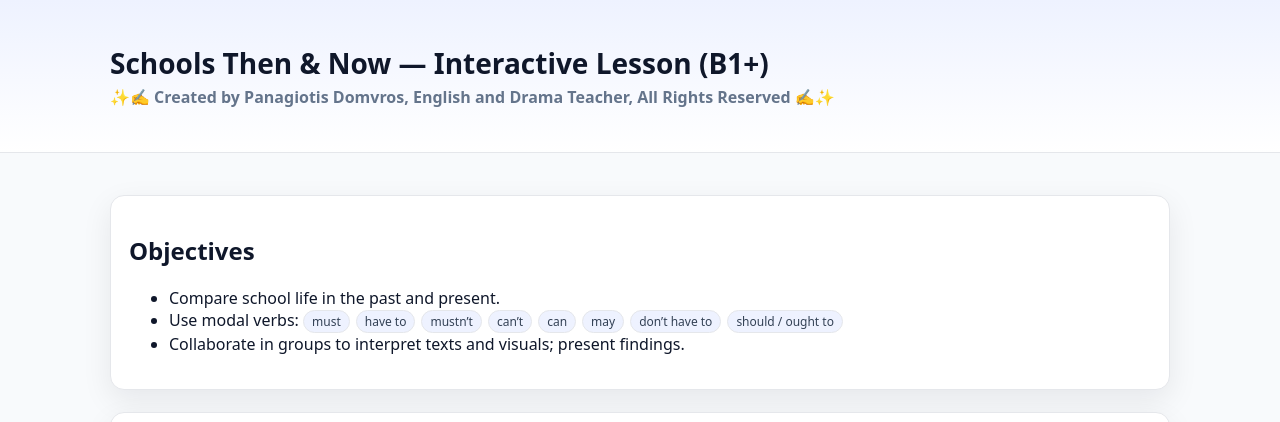
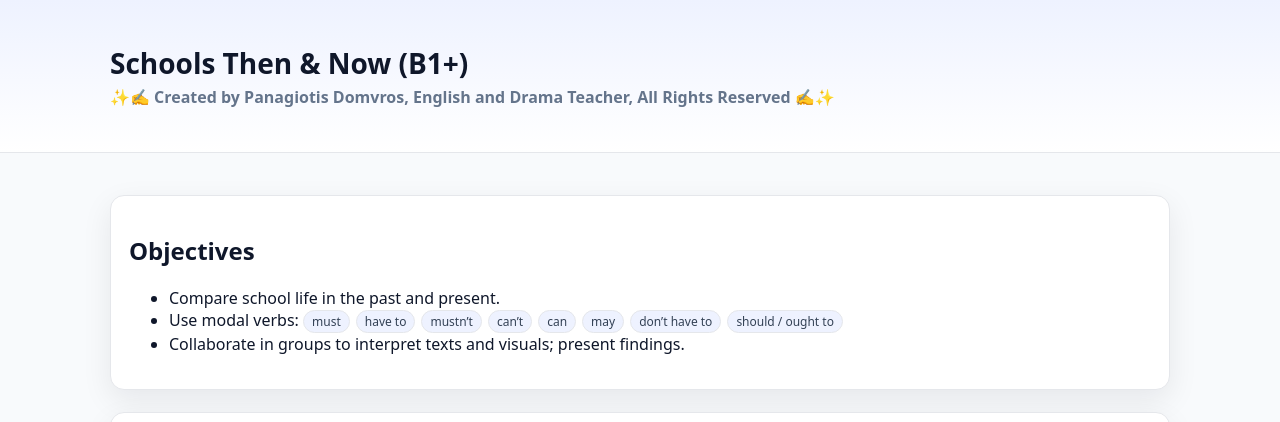
Before and after one commit to pa-domvros/NeaPedagogiki, a plain HTML site: page index.html in a window 1280 px wide. Shown: the top 422 px of the page. Drawn offline with Linux system fonts and the light colour scheme.

Commit message:
Update index.html

```diff
--- a/index.html
+++ b/index.html
@@ -79,7 +79,7 @@
 <body>
   <header>
     <div class="container">
-      <h1>Schools Then & Now — Interactive Lesson (B1+)</h1>
+      <h1>Schools Then & Now (B1+)</h1>
       <div class="subtitle"><strong>✨✍️ Created by Panagiotis Domvros, English and Drama Teacher, All Rights Reserved ✍️✨</strong></div>
     </div>
   </header>
```
